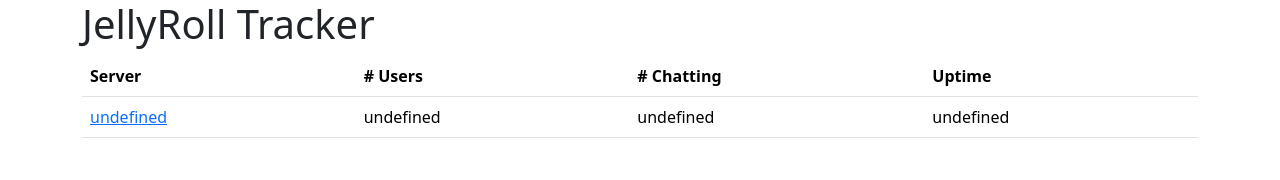
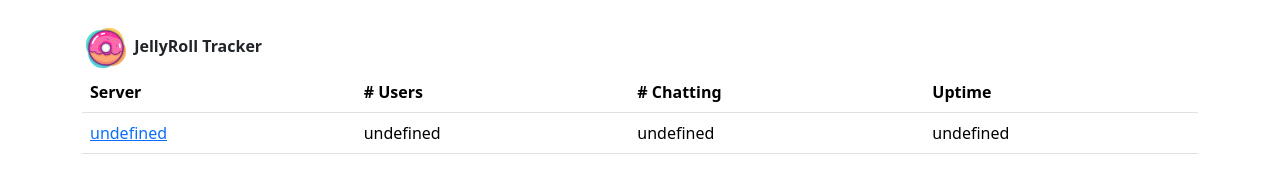
Before and after one commit to JellyRollChat/jellyroll-tracker, a plain HTML site: page index.html in a window 1280 px wide. Drawn offline with nearby package versions, Linux system fonts and the light colour scheme; no server answers.

Commit message:
hello world :)

```diff
--- a/index.html
+++ b/index.html
@@ -9,10 +9,10 @@
 <body>
 <div class="container">
   <div class="row">
-    <div class="col">
+    <div class="col my-4">
       <div class="row">
         <div class="col">
-          <h1 class="h1">JellyRoll Tracker</h1>
+          <img src="donuticon.png" width="48px" height="48px" class="" alt="...">&nbsp;<span class=""><strong>JellyRoll Tracker</strong></span>
         </div>
       </div>
       <table class="table" id="server-table">
```
Also changed, not shown: donuticon.png (added).
